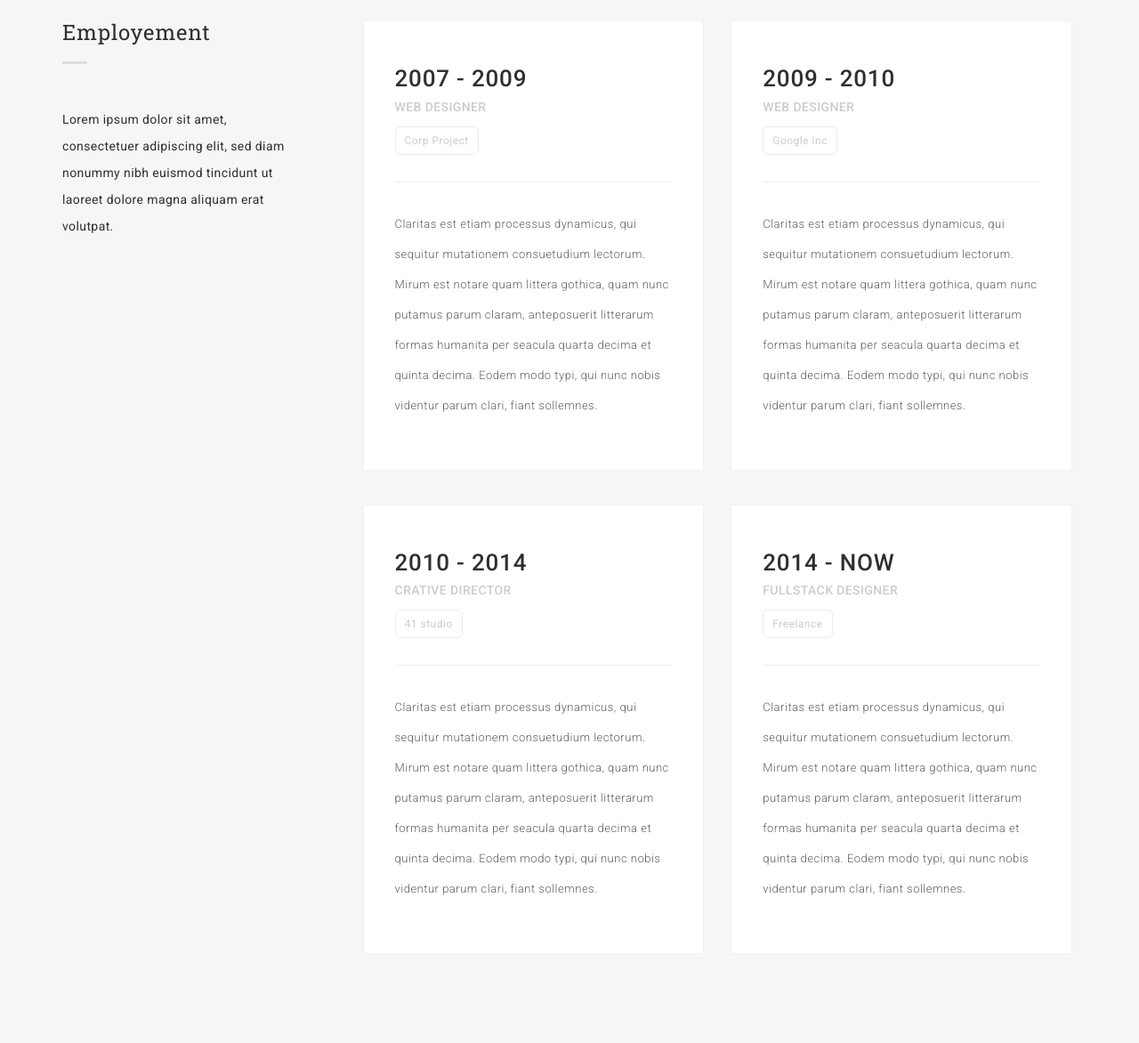
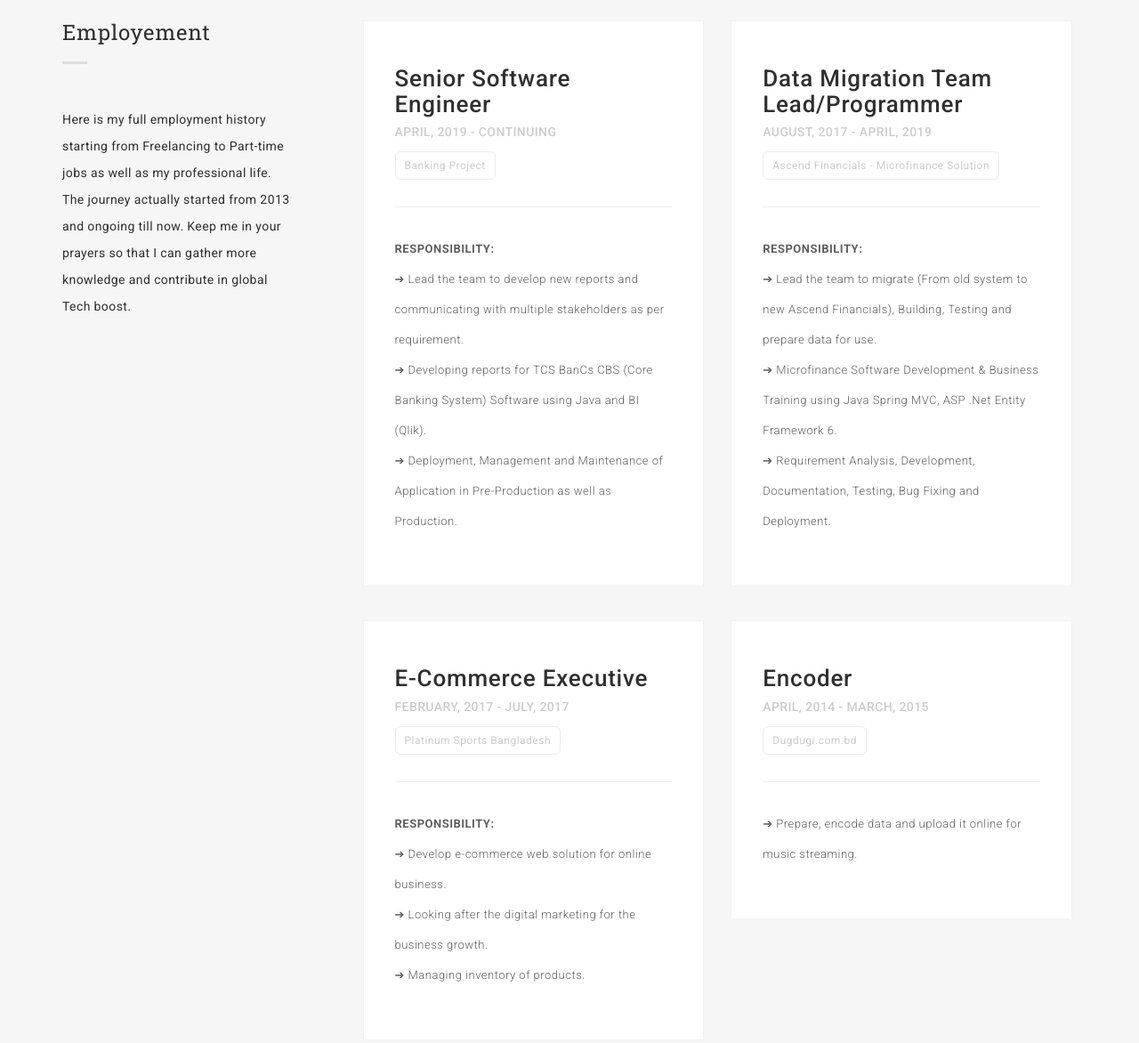
Before and after one commit to ch0nch0l/ch0nch0l.github.io, a plain HTML site: page index.html in a window 1280 px wide. Shown: the part 3656-4828 px from the top of the page at 89% size. Drawn offline with Linux system fonts and the light colour scheme.

Commit message:
Updated Index

```diff
--- a/index.html
+++ b/index.html
@@ -386,7 +386,7 @@
                   <span>Employement</span>
                 </h3>
                 <p class="content-detail">
-                  Lorem ipsum dolor sit amet, consectetuer adipiscing elit, sed diam nonummy nibh euismod tincidunt ut laoreet dolore magna aliquam erat volutpat.
+                  Here is my full employment history starting from Freelancing to Part-time jobs as well as my professional life. The journey actually started from 2013 and ongoing till now. Keep me in your prayers so that I can gather more knowledge and contribute in global Tech boost.
                 </p>
               </div>
               <div class="col-md-9 content-right">
@@ -397,18 +397,21 @@
                         <div class="wrap-card">
                           <div class="card">
                             <h2 class="year">
-                              2007 - 2009
+                              Senior Software Engineer
                             </h2>
                             <p class="job">
-                              web designer
+                              April, 2019 - Continuing
                             </p>
                             <p class="company">
-                              Corp Project
+                              Banking Project
                             </p>
                             <hr>
                             <div class="text-detail">
                               <p>
-                                Claritas est etiam processus dynamicus, qui sequitur mutationem consuetudium lectorum. Mirum est notare quam littera gothica, quam nunc putamus parum claram, anteposuerit litterarum formas humanita per seacula quarta decima et quinta decima. Eodem modo typi, qui nunc nobis videntur parum clari, fiant sollemnes.
+                                <b>RESPONSIBILITY:</b> <br>
+                                ➔ Lead the team to develop new reports and communicating with multiple stakeholders as per requirement.<br>
+                                ➔ Developing reports for TCS BanCs CBS (Core Banking System) Software using Java and BI (Qlik). <br>
+                                ➔ Deployment, Management and Maintenance of Application in Pre-Production as well as Production.
                               </p>
                             </div>
                           </div>
@@ -421,18 +424,21 @@
                         <div class="wrap-card">
                           <div class="card">
                             <h2 class="year">
-                              2009 - 2010
+                              Data Migration Team Lead/Programmer
                             </h2>
                             <p class="job">
-                              web designer
+                              August, 2017 - April, 2019
                             </p>
                             <p class="company">
-                              Google inc
+                              Ascend Financials - Microfinance Solution
                             </p>
                             <hr>
                             <div class="text-detail">
                               <p>
-                                Claritas est etiam processus dynamicus, qui sequitur mutationem consuetudium lectorum. Mirum est notare quam littera gothica, quam nunc putamus parum claram, anteposuerit litterarum formas humanita per seacula quarta decima et quinta decima. Eodem modo typi, qui nunc nobis videntur parum clari, fiant sollemnes.
+                                <b>RESPONSIBILITY:</b> <br>
+                                ➔ Lead the team to migrate (From old system to new Ascend Financials), Building, Testing and prepare data for use.<br>
+                                ➔ Microfinance Software Development & Business Training using Java Spring MVC, ASP .Net Entity Framework 6.<br>
+                                ➔ Requirement Analysis, Development, Documentation, Testing, Bug Fixing and Deployment.
                               </p>
                             </div>
                           </div>
@@ -446,18 +452,21 @@
                         <div class="wrap-card">
                           <div class="card">
                             <h2 class="year">
-                              2010 - 2014
+                              E-Commerce Executive
                             </h2>
                             <p class="job">
-                              crative director
+                              February, 2017 - July, 2017
                             </p>
                             <p class="company">
-                              41 studio
+                              Platinum Sports Bangladesh
                             </p>
                             <hr>
                             <div class="text-detail">
                               <p>
-                                Claritas est etiam processus dynamicus, qui sequitur mutationem consuetudium lectorum. Mirum est notare quam littera gothica, quam nunc putamus parum claram, anteposuerit litterarum formas humanita per seacula quarta decima et quinta decima. Eodem modo typi, qui nunc nobis videntur parum clari, fiant sollemnes.
+                                <b>RESPONSIBILITY:</b> <br>
+                                ➔ Develop e-commerce web solution for online business.<br>
+                                ➔ Looking after the digital marketing for the business growth.<br/>
+                                ➔ Managing inventory of products.
                               </p>
                             </div>
                           </div>
@@ -470,18 +479,18 @@
                         <div class="wrap-card">
                           <div class="card">
                             <h2 class="year">
-                              2014 - NOW
+                              Encoder
                             </h2>
                             <p class="job">
-                              fullstack designer
+                              April, 2014 - March, 2015
                             </p>
                             <p class="company">
-                              Freelance
+                              Dugdugi.com.bd
                             </p>
                             <hr>
                             <div class="text-detail">
                               <p>
-                                Claritas est etiam processus dynamicus, qui sequitur mutationem consuetudium lectorum. Mirum est notare quam littera gothica, quam nunc putamus parum claram, anteposuerit litterarum formas humanita per seacula quarta decima et quinta decima. Eodem modo typi, qui nunc nobis videntur parum clari, fiant sollemnes.
+                                ➔ Prepare, encode data and upload it online for music streaming.
                               </p>
                             </div>
                           </div>
@@ -544,7 +553,7 @@
                       <div class="count"></div>
                     </div>
                   </div>
-                  <div class="skillbar" data-percent="95%">
+                  <div class="skillbar" data-percent="85%">
                     <div class="title head-sm">
                       Mobile App
                     </div>
@@ -675,7 +684,7 @@
                   <span>Contact</span>
                 </h3>
                 <p class="content-detail">
-                  Lorem ipsum dolor sit amet, consectetuer adipiscing elit, sed diam nonummy nibh euismod tincidunt ut laoreet dolore magna aliquam erat volutpat.
+                  Feel free to contact me if you have any queries. Thanks in advance.
                 </p>
 
               </div>
@@ -700,7 +709,7 @@
 
         <!--FOOTER-->
         <footer>
-          <div class="footer-top">
+          <!-- <div class="footer-top">
             <ul class="socials">
               <li class="facebook">
                 <a href="#" data-hover="Facebook">Facebook</a>
@@ -712,7 +721,7 @@
                 <a href="#" data-hover="Google +">Google +</a>
               </li>
             </ul>
-          </div>
+          </div> -->
 
           <div class="footer-bottom">
             <div class="container">
```
